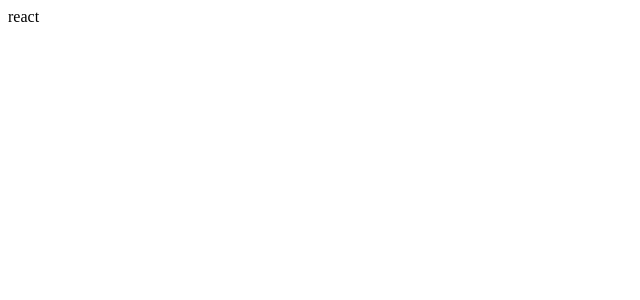
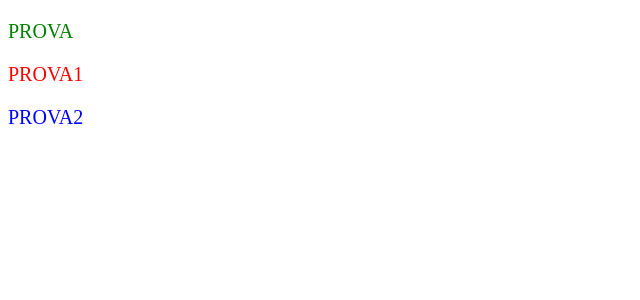
Before and after one commit to JacopoMarini/flying-food, a React (Create React App) app: page / in a window 1280 px wide. Shown: the top 300 px of the page, without its empty margins (0-640 px from the left). Built offline with nearby package versions, Linux system fonts and the light colour scheme.

Commit message:
Add styled text

```diff
--- a/src/App.tsx
+++ b/src/App.tsx
@@ -1,5 +1,13 @@
+import { Text } from './components/Text'
+
 function App() {
-  return <div className="App">react</div>
+  return (
+    <div className="App">
+      <Text fontColor="green">Prova</Text>
+      <Text fontColor="red">Prova1</Text>
+      <Text fontColor="blue">Prova2</Text>
+    </div>
+  )
 }
 
 export default App
--- /dev/null
+++ b/src/components/Text/index.tsx
@@ -0,0 +1,11 @@
+import { ReactNode } from 'react'
+import { StyledText } from './styled'
+
+type Props = {
+  children: ReactNode
+  fontColor?: string
+}
+
+export const Text = ({ children, fontColor = 'black' }: Props) => {
+  return <StyledText fontColor={fontColor}>{children}</StyledText>
+}
--- /dev/null
+++ b/src/components/Text/styled.ts
@@ -0,0 +1,7 @@
+import styled from '@emotion/styled'
+
+export const StyledText = styled.p<{ fontColor: string }>`
+  font-size: 20px;
+  text-transform: uppercase;
+  color: ${(props) => props.fontColor};
+`
```
